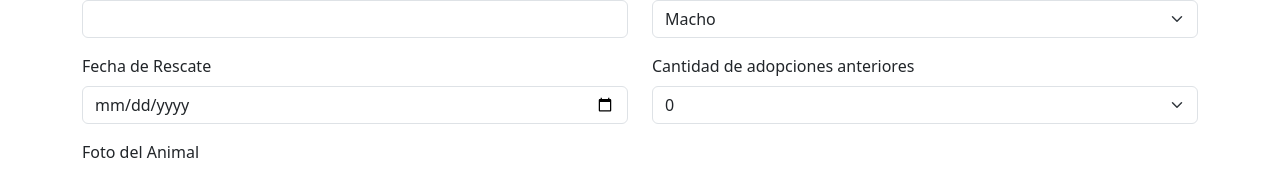
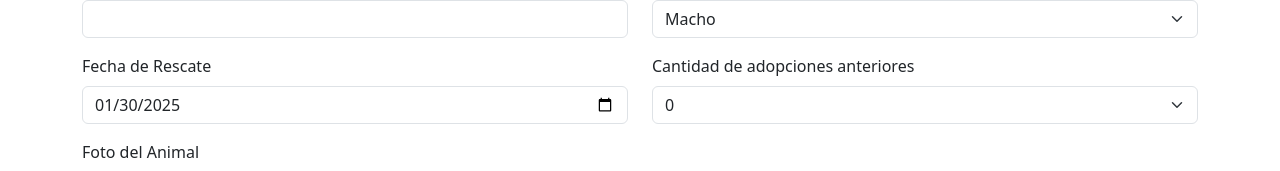
Before and after one commit to respinoza-p/animatch-web.app, a React (Vite) app: page /registro-animal in a window 1280 px wide. Shown: the part 312-483 px from the top of the page. Built offline with nearby package versions, Linux system fonts and the light colour scheme.

Commit message:
Se agrega fecha por defecto para fecha de rescate

```diff
--- a/src/RegistroAnimal.jsx
+++ b/src/RegistroAnimal.jsx
@@ -5,6 +5,11 @@ import Footer from "./components/Footer";
 
 const RegistroAnimal = ({ user, setUser }) => {
   const navigate = useNavigate();
+
+  const getCurrentDate = () => {
+    const today = new Date();
+    return today.toISOString().split("T")[0];
+  };
 
   const [formData, setFormData] = useState({
     nombre: "",
@@ -25,7 +30,7 @@ const RegistroAnimal = ({ user, setUser }) => {
     caracter: "fácil",
     entrenamiento: "fácil",
     cuidados: "fácil",
-    fechaRescate: "",
+    fechaRescate: getCurrentDate(),
     observaciones: "",
     regionRescate: "",
     comunaRescate: "",
```
